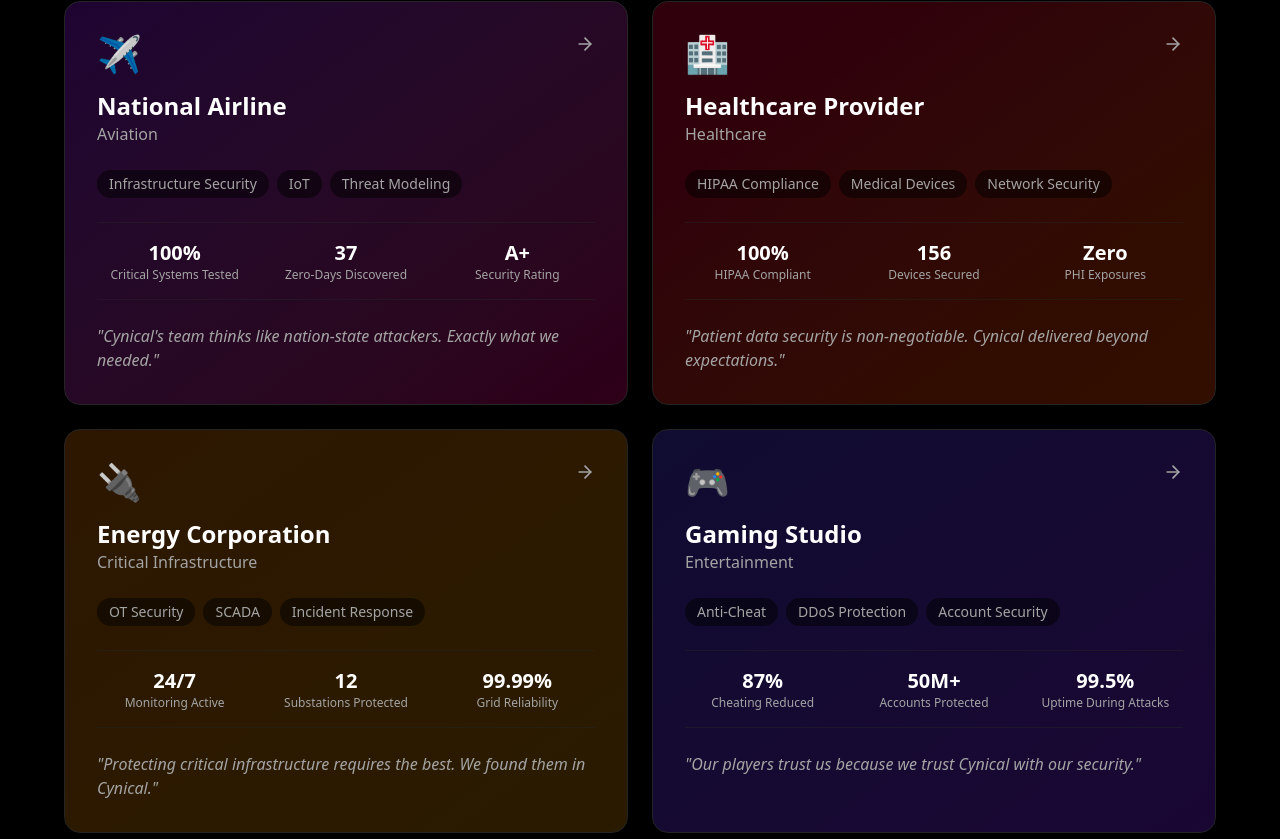
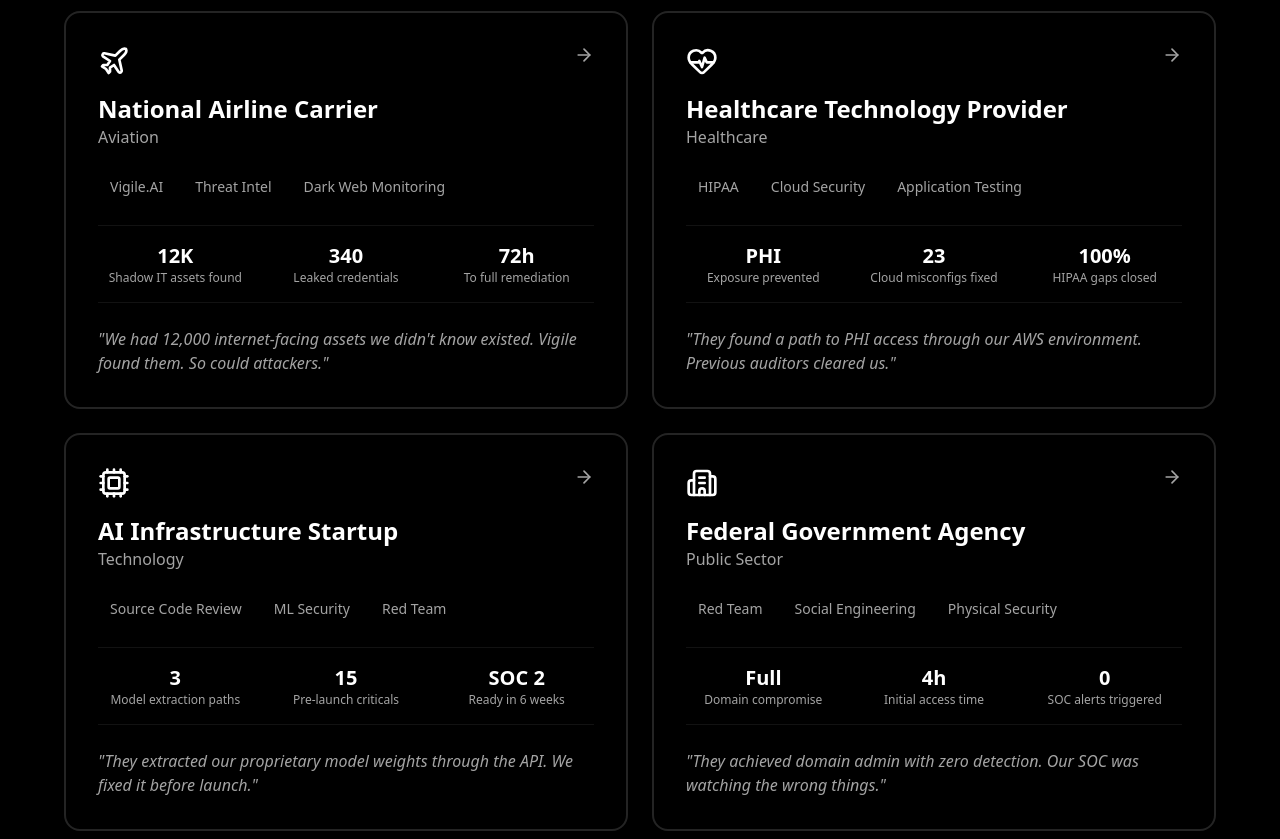
Before and after one commit to JivanKadel/cynicalsite, a Next.js app: page /resources/case-studies in a window 1280 px wide. Shown: the part 1141-1980 px from the top of the page. Built offline with nearby package versions, Linux system fonts and the light colour scheme.

Commit message:
fix(case studies): case studies moved to a common data dir

```diff
--- a/app/resources/case-studies/page.tsx
+++ b/app/resources/case-studies/page.tsx
@@ -1,97 +1,98 @@
+import { caseStudies } from "@/data/casestudies.data";
 import { ArrowLeft, ArrowRight } from "lucide-react";
 import Link from "next/link";
 
-const caseStudies = [
-  {
-    logo: "🏦",
-    company: "Global Investment Bank",
-    industry: "Financial Services",
-    tags: ["Penetration Testing", "Red Team", "Compliance"],
-    metrics: [
-      { value: "94%", label: "Faster Detection" },
-      { value: "2.3K", label: "Vulnerabilities Found" },
-      { value: "Zero", label: "Breaches Post-Deployment" },
-    ],
-    quote:
-      "Cynical's adversarial approach uncovered vulnerabilities our internal team missed for years.",
-    gradient: "from-blue-600/20 to-cyan-600/20",
-    link: "/case-studies/global-investment-bank",
-  },
-  {
-    logo: "🛒",
-    company: "E-Commerce Platform",
-    industry: "Retail Technology",
-    tags: ["API Security", "Cloud Security", "DevSecOps"],
-    metrics: [
-      { value: "99.9%", label: "Uptime Maintained" },
-      { value: "850+", label: "APIs Secured" },
-      { value: "45%", label: "Cost Reduction" },
-    ],
-    quote:
-      "They transformed our security posture while we scaled from 1M to 50M users.",
-    gradient: "from-emerald-600/20 to-teal-600/20",
-    link: "/case-studies/ecommerce-platform",
-  },
-  {
-    logo: "✈️",
-    company: "National Airline",
-    industry: "Aviation",
-    tags: ["Infrastructure Security", "IoT", "Threat Modeling"],
-    metrics: [
-      { value: "100%", label: "Critical Systems Tested" },
-      { value: "37", label: "Zero-Days Discovered" },
-      { value: "A+", label: "Security Rating" },
-    ],
-    quote:
-      "Cynical's team thinks like nation-state attackers. Exactly what we needed.",
-    gradient: "from-purple-600/20 to-pink-600/20",
-    link: "/case-studies/national-airline",
-  },
-  {
-    logo: "🏥",
-    company: "Healthcare Provider",
-    industry: "Healthcare",
-    tags: ["HIPAA Compliance", "Medical Devices", "Network Security"],
-    metrics: [
-      { value: "100%", label: "HIPAA Compliant" },
-      { value: "156", label: "Devices Secured" },
-      { value: "Zero", label: "PHI Exposures" },
-    ],
-    quote:
-      "Patient data security is non-negotiable. Cynical delivered beyond expectations.",
-    gradient: "from-rose-600/20 to-orange-600/20",
-    link: "/case-studies/healthcare-provider",
-  },
-  {
-    logo: "🔌",
-    company: "Energy Corporation",
-    industry: "Critical Infrastructure",
-    tags: ["OT Security", "SCADA", "Incident Response"],
-    metrics: [
-      { value: "24/7", label: "Monitoring Active" },
-      { value: "12", label: "Substations Protected" },
-      { value: "99.99%", label: "Grid Reliability" },
-    ],
-    quote:
-      "Protecting critical infrastructure requires the best. We found them in Cynical.",
-    gradient: "from-amber-600/20 to-yellow-600/20",
-    link: "/case-studies/energy-corporation",
-  },
-  {
-    logo: "🎮",
-    company: "Gaming Studio",
-    industry: "Entertainment",
-    tags: ["Anti-Cheat", "DDoS Protection", "Account Security"],
-    metrics: [
-      { value: "87%", label: "Cheating Reduced" },
-      { value: "50M+", label: "Accounts Protected" },
-      { value: "99.5%", label: "Uptime During Attacks" },
-    ],
-    quote: "Our players trust us because we trust Cynical with our security.",
-    gradient: "from-indigo-600/20 to-violet-600/20",
-    link: "/case-studies/gaming-studio",
-  },
-];
+// const caseStudies = [
+//   {
+//     logo: "🏦",
+//     company: "Global Investment Bank",
+//     industry: "Financial Services",
+//     tags: ["Penetration Testing", "Red Team", "Compliance"],
+//     metrics: [
+//       { value: "94%", label: "Faster Detection" },
+//       { value: "2.3K", label: "Vulnerabilities Found" },
+//       { value: "Zero", label: "Breaches Post-Deployment" },
+//     ],
+//     quote:
+//       "Cynical's adversarial approach uncovered vulnerabilities our internal team missed for years.",
+//     gradient: "from-blue-600/20 to-cyan-600/20",
+//     link: "/case-studies/global-investment-bank",
+//   },
+//   {
+//     logo: "🛒",
+//     company: "E-Commerce Platform",
+//     industry: "Retail Technology",
+//     tags: ["API Security", "Cloud Security", "DevSecOps"],
+//     metrics: [
+//       { value: "99.9%", label: "Uptime Maintained" },
+//       { value: "850+", label: "APIs Secured" },
+//       { value: "45%", label: "Cost Reduction" },
+//     ],
+//     quote:
+//       "They transformed our security posture while we scaled from 1M to 50M users.",
+//     gradient: "from-emerald-600/20 to-teal-600/20",
+//     link: "/case-studies/ecommerce-platform",
+//   },
+//   {
+//     logo: "✈️",
+//     company: "National Airline",
+//     industry: "Aviation",
+//     tags: ["Infrastructure Security", "IoT", "Threat Modeling"],
+//     metrics: [
+//       { value: "100%", label: "Critical Systems Tested" },
+//       { value: "37", label: "Zero-Days Discovered" },
+//       { value: "A+", label: "Security Rating" },
+//     ],
+//     quote:
+//       "Cynical's team thinks like nation-state attackers. Exactly what we needed.",
+//     gradient: "from-purple-600/20 to-pink-600/20",
+//     link: "/case-studies/national-airline",
+//   },
+//   {
+//     logo: "🏥",
+//     company: "Healthcare Provider",
+//     industry: "Healthcare",
+//     tags: ["HIPAA Compliance", "Medical Devices", "Network Security"],
+//     metrics: [
+//       { value: "100%", label: "HIPAA Compliant" },
+//       { value: "156", label: "Devices Secured" },
+//       { value: "Zero", label: "PHI Exposures" },
+//     ],
+//     quote:
+//       "Patient data security is non-negotiable. Cynical delivered beyond expectations.",
+//     gradient: "from-rose-600/20 to-orange-600/20",
+//     link: "/case-studies/healthcare-provider",
+//   },
+//   {
+//     logo: "🔌",
+//     company: "Energy Corporation",
+//     industry: "Critical Infrastructure",
+//     tags: ["OT Security", "SCADA", "Incident Response"],
+//     metrics: [
+//       { value: "24/7", label: "Monitoring Active" },
+//       { value: "12", label: "Substations Protected" },
+//       { value: "99.99%", label: "Grid Reliability" },
+//     ],
+//     quote:
+//       "Protecting critical infrastructure requires the best. We found them in Cynical.",
+//     gradient: "from-amber-600/20 to-yellow-600/20",
+//     link: "/case-studies/energy-corporation",
+//   },
+//   {
+//     logo: "🎮",
+//     company: "Gaming Studio",
+//     industry: "Entertainment",
+//     tags: ["Anti-Cheat", "DDoS Protection", "Account Security"],
+//     metrics: [
+//       { value: "87%", label: "Cheating Reduced" },
+//       { value: "50M+", label: "Accounts Protected" },
+//       { value: "99.5%", label: "Uptime During Attacks" },
+//     ],
+//     quote: "Our players trust us because we trust Cynical with our security.",
+//     gradient: "from-indigo-600/20 to-violet-600/20",
+//     link: "/case-studies/gaming-studio",
+//   },
+// ];
 
 const CaseStudies = () => {
   return (
@@ -165,9 +166,12 @@ const CaseStudies = () => {
             {caseStudies.map((study, index) => (
               <Link
                 key={index}
-                href={study.link}
-                className={`group block p-8 rounded-2xl border border-border bg-linear-to-br ${study.gradient} hover:border-primary/50 transition-all duration-300`}
+                href={study.link || "#"}
+                className="relative group block p-8 border-2 border-border rounded-2xl transition-all duration-300"
               >
+                <div
+                  className={`absolute rounded-2xl inset-0 bg-linear-to-br ${study.gradient} opacity-0 group-hover:opacity-100 transition-opacity duration-500`}
+                />
                 <div className="flex items-start justify-between mb-6">
                   <div>
                     <span className="text-4xl mb-4 block">{study.logo}</span>
--- a/components/home/CaseStudies.tsx
+++ b/components/home/CaseStudies.tsx
@@ -1,103 +1,8 @@
-import {
-  ArrowUpRight,
-  Building2,
-  Landmark,
-  ShoppingCart,
-  Plane,
-  HeartPulse,
-  Cpu,
-} from "lucide-react";
+import { caseStudies } from "@/data/casestudies.data";
+import { ArrowUpRight } from "lucide-react";
 import Link from "next/link";
 
 export default function CaseStudies() {
-  const caseStudies = [
-    {
-      logo: <Landmark className="w-8 h-8" />,
-      company: "Global Investment Bank",
-      industry: "Financial Services",
-      tags: ["Red Team", "API Security", "Compliance"],
-      metrics: [
-        { value: "47", label: "Critical Bugs found" },
-        { value: "0", label: "Breaches since engagement" },
-        { value: "4h", label: "Time to domain admin" },
-      ],
-      quote:
-        "Their red team bypassed our entire security stack in 4 hours. Our MSSP never found these issues.",
-      gradient: "from-violet-500/20 to-blue-500/10",
-      link: "/case-studies/global-investment-bank",
-    },
-    {
-      logo: <ShoppingCart className="w-8 h-8" />,
-      company: "Series E E-Commerce Platform",
-      industry: "Retail Technology",
-      tags: ["Bugv Platform", "Continuous Testing", "PCI DSS"],
-      metrics: [
-        { value: "23", label: "Auth bypasses found" },
-        { value: "89%", label: "Faster than pen test" },
-        { value: "$2.4M", label: "Breach cost avoided" },
-      ],
-      quote:
-        "Bugv researchers found IDOR flaws affecting 4M customer records. Our annual pen test missed them.",
-      gradient: "from-emerald-500/20 to-cyan-500/10",
-    },
-    {
-      logo: <Plane className="w-8 h-8" />,
-      company: "National Airline Carrier",
-      industry: "Aviation",
-      tags: ["Vigile.AI", "Threat Intel", "Dark Web Monitoring"],
-      metrics: [
-        { value: "12K", label: "Shadow IT assets found" },
-        { value: "340", label: "Leaked credentials" },
-        { value: "72h", label: "To full remediation" },
-      ],
-      quote:
-        "We had 12,000 internet-facing assets we didn't know existed. Vigile found them. So could attackers.",
-      gradient: "from-orange-500/20 to-red-500/10",
-    },
-    {
-      logo: <HeartPulse className="w-8 h-8" />,
-      company: "Healthcare Technology Provider",
-      industry: "Healthcare",
-      tags: ["HIPAA", "Cloud Security", "Application Testing"],
-      metrics: [
-        { value: "PHI", label: "Exposure prevented" },
-        { value: "23", label: "Cloud misconfigs fixed" },
-        { value: "100%", label: "HIPAA gaps closed" },
-      ],
-      quote:
-        "They found a path to PHI access through our AWS environment. Previous auditors cleared us.",
-      gradient: "from-pink-500/20 to-purple-500/10",
-    },
-    {
-      logo: <Cpu className="w-8 h-8" />,
-      company: "AI Infrastructure Startup",
-      industry: "Technology",
-      tags: ["Source Code Review", "ML Security", "Red Team"],
-      metrics: [
-        { value: "3", label: "Model extraction paths" },
-        { value: "15", label: "Pre-launch criticals" },
-        { value: "SOC 2", label: "Ready in 6 weeks" },
-      ],
-      quote:
-        "They extracted our proprietary model weights through the API. We fixed it before launch.",
-      gradient: "from-blue-500/20 to-indigo-500/10",
-    },
-    {
-      logo: <Building2 className="w-8 h-8" />,
-      company: "Federal Government Agency",
-      industry: "Public Sector",
-      tags: ["Red Team", "Social Engineering", "Physical Security"],
-      metrics: [
-        { value: "Full", label: "Domain compromise" },
-        { value: "4h", label: "Initial access time" },
-        { value: "0", label: "SOC alerts triggered" },
-      ],
-      quote:
-        "They achieved domain admin with zero detection. Our SOC was watching the wrong things.",
-      gradient: "from-slate-500/20 to-gray-500/10",
-    },
-  ];
-
   return (
     <section id="case-studies" className="py-32 relative">
       <div className="container mx-auto px-6">
--- a/components/home/HeroSection.tsx
+++ b/components/home/HeroSection.tsx
@@ -35,7 +35,7 @@ export default function HeroSection() {
   ];
 
   return (
-    <section className="container mx-auto relative z-10 pt-4 md:pt-6">
+    <section className="container mx-auto relative z-10 pt-4 md:pt-6 pb-8">
       <div className="max-w-4xl mx-auto text-center space-y-8 pb-8">
         <div className="animate-fade-up">
           <span className="inline-flex items-center gap-2 px-4 py-2 rounded-full border border-border/50 bg-secondary/30 text-sm text-muted-foreground">
@@ -76,7 +76,6 @@ export default function HeroSection() {
             />
           ))}
         </div>
-        <hr className="border-t-2 max-w-4xl mx-auto mt-2" />
       </div>
     </section>
   );
--- a/components/home/SolutionCard.tsx
+++ b/components/home/SolutionCard.tsx
@@ -7,6 +7,7 @@ export type SolutionCardProps = {
   title: string;
   description: string;
   features: string[];
+  gradient?: string;
 };
 export default function SolutionCard({
   Icon,
@@ -14,6 +15,7 @@ export default function SolutionCard({
   description,
   features,
   index,
+  gradient = "from-violet-500/20 to-blue-500/10",
 }: SolutionCardProps & { index: number }) {
   return (
     <div
@@ -21,6 +23,9 @@ export default function SolutionCard({
       className="group relative rounded-2xl border border-border/50 bg-card/50 backdrop-blur-sm p-8 hover:bg-card/80 hover:border-border transition-all duration-300 animate-fade-up"
       style={{ animationDelay: `${index * 0.1}s` }}
     >
+      <div
+        className={`absolute inset-0 bg-linear-to-br ${gradient} opacity-0 group-hover:opacity-100 transition-opacity duration-500`}
+      />
       <div className="w-12 h-12 rounded-xl bg-secondary flex items-center justify-center mb-6 group-hover:bg-foreground/10 transition-colors">
         <Icon className="w-6 h-6 text-foreground" />
       </div>
--- a/components/home/Solutions.tsx
+++ b/components/home/Solutions.tsx
@@ -31,6 +31,7 @@ export default function Solutions() {
         "Business logic testing",
         "Auth/session attacks",
       ],
+      gradient: "from-violet-500/20 to-blue-500/10",
     },
     {
       icon: Cloud,
@@ -38,6 +39,7 @@ export default function Solutions() {
       description:
         "Privilege escalation paths, misconfigured IAM policies, and lateral movement opportunities across AWS, GCP, and Azure environments.",
       features: ["IAM policy review", "Container escapes", "Secrets exposure"],
+      gradient: "from-emerald-500/20 to-cyan-500/10",
     },
     {
       icon: Network,
@@ -45,6 +47,7 @@ export default function Solutions() {
       description:
         "Full-scope adversary simulation. We compromise your environment the way APT groups would—phishing, initial access, persistence, and data exfiltration.",
       features: ["Initial access", "Persistence", "Objective completion"],
+      gradient: "from-orange-500/20 to-red-500/10",
     },
     {
       icon: AlertTriangle,
@@ -56,6 +59,7 @@ export default function Solutions() {
         "Malware analysis",
         "Legal-ready reports",
       ],
+      gradient: "from-pink-500/20 to-purple-500/10",
     },
     {
       icon: Bot,
@@ -63,6 +67,7 @@ export default function Solutions() {
       description:
         "Adversarial attacks on your models: prompt injection, training data extraction, model inversion, and API abuse testing for LLMs and ML systems.",
       features: ["Prompt injection", "Model extraction", "Data poisoning"],
+      gradient: "from-blue-500/20 to-indigo-500/10",
     },
     {
       icon: Search,
@@ -74,6 +79,7 @@ export default function Solutions() {
         "Credential alerts",
         "Brand impersonation",
       ],
+      gradient: "from-slate-500/20 to-gray-500/10",
     },
   ];
 
@@ -126,6 +132,7 @@ export default function Solutions() {
               title={solution.title}
               description={solution.description}
               features={solution.features}
+              gradient={solution.gradient}
               index={index}
             />
           ))}
--- /dev/null
+++ b/data/casestudies.data.tsx
@@ -0,0 +1,96 @@
+import {
+  Building2,
+  Cpu,
+  HeartPulse,
+  Landmark,
+  Plane,
+  ShoppingCart,
+} from "lucide-react";
+
+export const caseStudies = [
+  {
+    logo: <Landmark className="w-8 h-8" />,
+    company: "Global Investment Bank",
+    industry: "Financial Services",
+    tags: ["Red Team", "API Security", "Compliance"],
+    metrics: [
+      { value: "47", label: "Critical Bugs found" },
+      { value: "0", label: "Breaches since engagement" },
+      { value: "4h", label: "Time to domain admin" },
+    ],
+    quote:
+      "Their red team bypassed our entire security stack in 4 hours. Our MSSP never found these issues.",
+    gradient: "from-violet-500/20 to-blue-500/10",
+    link: "/case-studies/global-investment-bank",
+  },
+  {
+    logo: <ShoppingCart className="w-8 h-8" />,
+    company: "Series E E-Commerce Platform",
+    industry: "Retail Technology",
+    tags: ["Bugv Platform", "Continuous Testing", "PCI DSS"],
+    metrics: [
+      { value: "23", label: "Auth bypasses found" },
+      { value: "89%", label: "Faster than pen test" },
+      { value: "$2.4M", label: "Breach cost avoided" },
+    ],
+    quote:
+      "Bugv researchers found IDOR flaws affecting 4M customer records. Our annual pen test missed them.",
+    gradient: "from-emerald-500/20 to-cyan-500/10",
+  },
+  {
+    logo: <Plane className="w-8 h-8" />,
+    company: "National Airline Carrier",
+    industry: "Aviation",
+    tags: ["Vigile.AI", "Threat Intel", "Dark Web Monitoring"],
+    metrics: [
+      { value: "12K", label: "Shadow IT assets found" },
+      { value: "340", label: "Leaked credentials" },
+      { value: "72h", label: "To full remediation" },
+    ],
+    quote:
+      "We had 12,000 internet-facing assets we didn't know existed. Vigile found them. So could attackers.",
+    gradient: "from-orange-500/20 to-red-500/10",
+  },
+  {
+    logo: <HeartPulse className="w-8 h-8" />,
+    company: "Healthcare Technology Provider",
+    industry: "Healthcare",
+    tags: ["HIPAA", "Cloud Security", "Application Testing"],
+    metrics: [
+      { value: "PHI", label: "Exposure prevented" },
+      { value: "23", label: "Cloud misconfigs fixed" },
+      { value: "100%", label: "HIPAA gaps closed" },
+    ],
+    quote:
+      "They found a path to PHI access through our AWS environment. Previous auditors cleared us.",
+    gradient: "from-pink-500/20 to-purple-500/10",
+  },
+  {
+    logo: <Cpu className="w-8 h-8" />,
+    company: "AI Infrastructure Startup",
+    industry: "Technology",
+    tags: ["Source Code Review", "ML Security", "Red Team"],
+    metrics: [
+      { value: "3", label: "Model extraction paths" },
+      { value: "15", label: "Pre-launch criticals" },
+      { value: "SOC 2", label: "Ready in 6 weeks" },
+    ],
+    quote:
+      "They extracted our proprietary model weights through the API. We fixed it before launch.",
+    gradient: "from-blue-500/20 to-indigo-500/10",
+  },
+  {
+    logo: <Building2 className="w-8 h-8" />,
+    company: "Federal Government Agency",
+    industry: "Public Sector",
+    tags: ["Red Team", "Social Engineering", "Physical Security"],
+    metrics: [
+      { value: "Full", label: "Domain compromise" },
+      { value: "4h", label: "Initial access time" },
+      { value: "0", label: "SOC alerts triggered" },
+    ],
+    quote:
+      "They achieved domain admin with zero detection. Our SOC was watching the wrong things.",
+    gradient: "from-slate-500/20 to-gray-500/10",
+  },
+];
```
